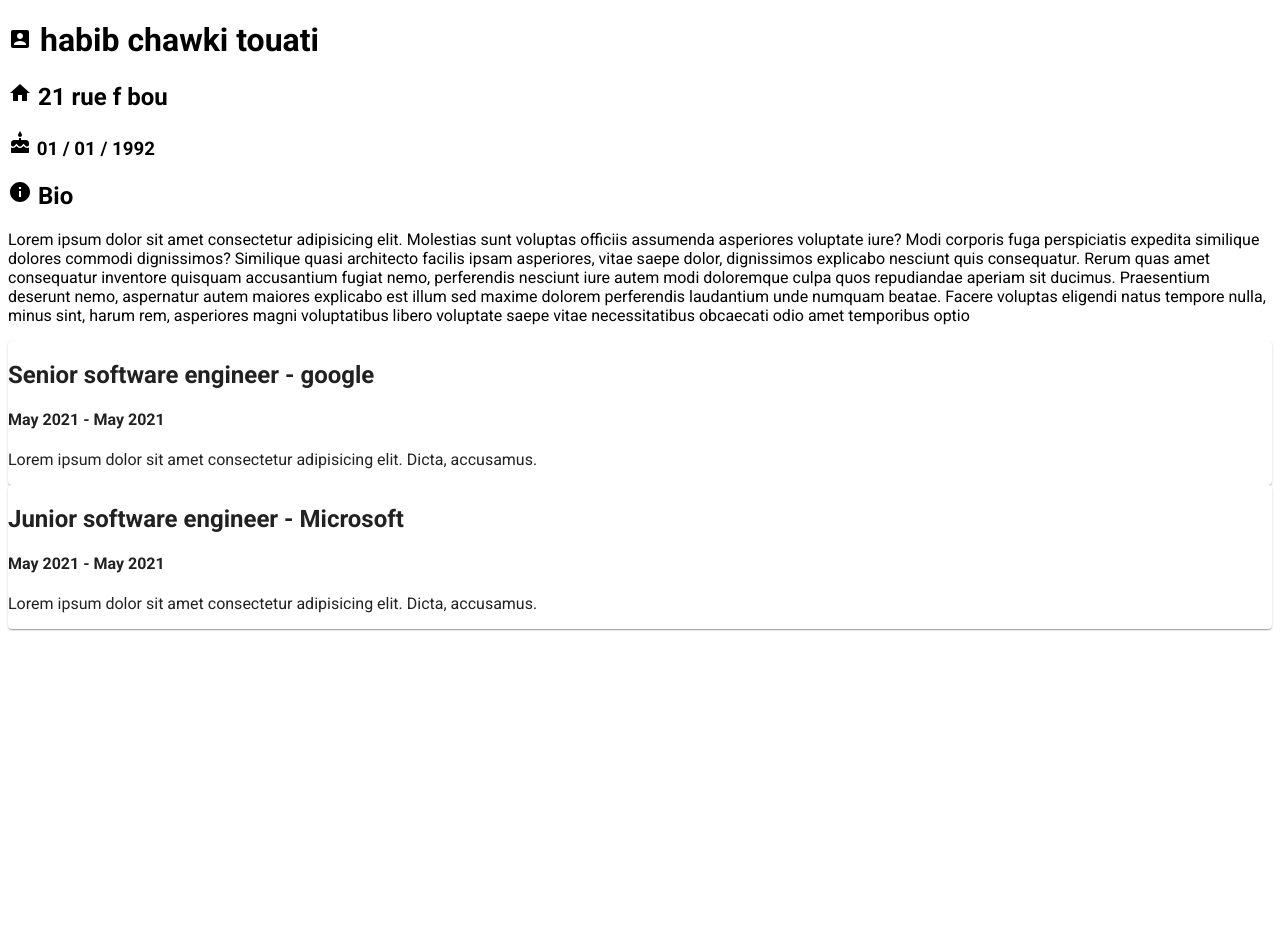
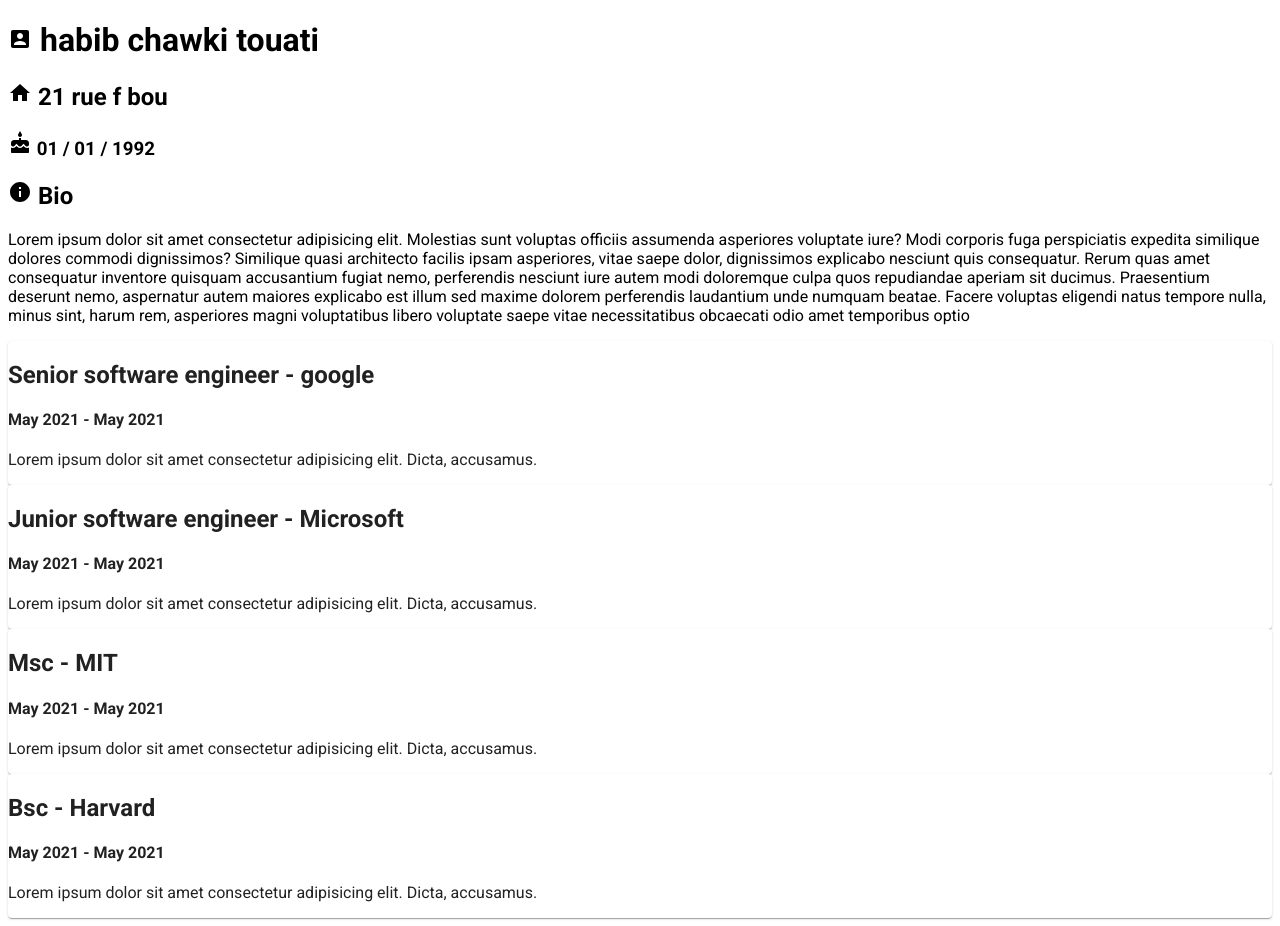
Before and after one commit to habib-chawki/social-app-front, a React (Create React App) app: page /profile/1 in a window 1280 px wide. Before the commit the page ends 800 px from the top, so only its background shows below. Built offline with nearby package versions, Linux system fonts and the light colour scheme.

Commit message:
Render education cards

```diff
--- a/src/components/custom/profile/Profile.jsx
+++ b/src/components/custom/profile/Profile.jsx
@@ -35,6 +35,24 @@ function Profile() {
             endDate: Date.now(),
             position: 'Junior software engineer',
             company: 'Microsoft',
+            description:
+               'Lorem ipsum dolor sit amet consectetur adipisicing elit. Dicta, accusamus.',
+         },
+      ],
+      education: [
+         {
+            startDate: Date.now(),
+            endDate: Date.now(),
+            major: 'Msc',
+            school: 'MIT',
+            description:
+               'Lorem ipsum dolor sit amet consectetur adipisicing elit. Dicta, accusamus.',
+         },
+         {
+            startDate: Date.now(),
+            endDate: Date.now(),
+            major: 'Bsc',
+            school: 'Harvard',
             description:
                'Lorem ipsum dolor sit amet consectetur adipisicing elit. Dicta, accusamus.',
          },
@@ -97,6 +115,20 @@ function Profile() {
                </Card>
             ))}
          </Box>
+         <Box>
+            {profile.education.map((education) => (
+               <Card key={education.major}>
+                  <h2>
+                     {education.major} - {education.school}
+                  </h2>
+                  <h4>
+                     {moment(education.startDate).format('MMM YYYY')} -{' '}
+                     {moment(education.endDate).format('MMM YYYY')}
+                  </h4>
+                  <p>{education.description}</p>
+               </Card>
+            ))}
+         </Box>
       </Box>
    );
 }
```
